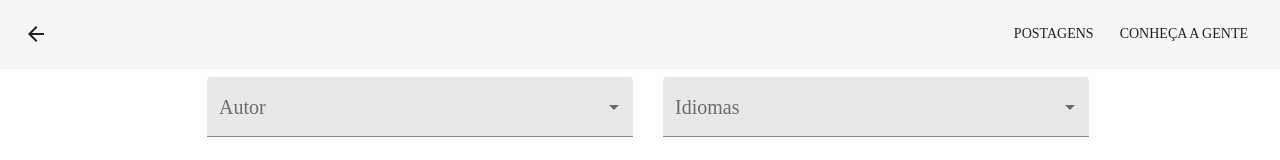
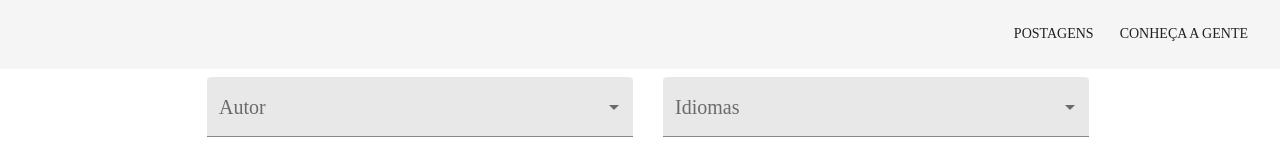
Before and after one commit to phtrind/cultivando-ideias-site, a React (Create React App) app: page /publish in a window 1280 px wide. Shown: the top 160 px of the page. Built offline with nearby package versions, Linux system fonts and the light colour scheme; a web font is replaced by a local one.

Commit message:
Refactor toolbar

```diff
--- a/src/components/Toolbar/Toolbar.tsx
+++ b/src/components/Toolbar/Toolbar.tsx
@@ -43,11 +43,16 @@ const useStyles = makeStyles(() =>
 );
 
 type ToolbarProps = {
-  home: boolean;
-  backButton: boolean;
+  showTitle?: boolean;
+  showBackButton?: boolean;
+  title?: string;
 };
 
-const Toolbar: FunctionComponent<ToolbarProps> = ({ home, backButton }) => {
+const Toolbar: FunctionComponent<ToolbarProps> = ({
+  showTitle,
+  showBackButton,
+  title,
+}) => {
   const classes = useStyles();
   const history = useHistory();
 
@@ -70,7 +75,7 @@ const Toolbar: FunctionComponent<ToolbarProps> = ({ home, backButton }) => {
         <Container maxWidth="lg">
           <ToolbarMaterial className={classes.toolbarMaterial}>
             <div className={classes.leftOptions}>
-              {backButton && (
+              {showBackButton && (
                 <Button
                   className={classes.backButton}
                   onClick={() => history.goBack()}
@@ -78,7 +83,7 @@ const Toolbar: FunctionComponent<ToolbarProps> = ({ home, backButton }) => {
                   <ArrowBackIcon />
                 </Button>
               )}
-              {home && <Typography variant="h5">Cultivando Ideias</Typography>}
+              {showTitle && <Typography variant="h5">{title}</Typography>}
             </div>
             <WithClass className={classes.navigationItems}>
               <NavigationItems buttonList={options} />
--- a/src/containers/Home/HomeScreen.tsx
+++ b/src/containers/Home/HomeScreen.tsx
@@ -30,7 +30,7 @@ export default function HomeScreen() {
 
   return (
     <React.Fragment>
-      <Toolbar backButton={false} home={true} />
+      <Toolbar showTitle title="Cultivando Ideias" />
       <Outdoor />
       <Container maxWidth="sm">
         <PostList posts={state.posts} />
--- a/src/containers/Post/PostScreen.tsx
+++ b/src/containers/Post/PostScreen.tsx
@@ -60,7 +60,7 @@ export default function PostScreen() {
 
   return state.post.id ? (
     <React.Fragment>
-      <Toolbar backButton={true} home={false} />
+      <Toolbar showBackButton />
       <div className={classes.root}>
         <Container maxWidth="sm">
           <Post
```
